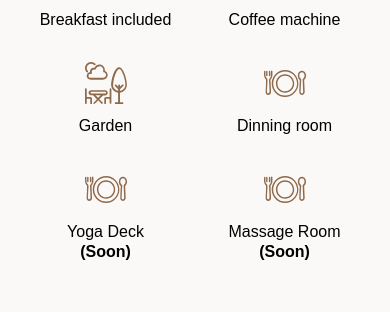
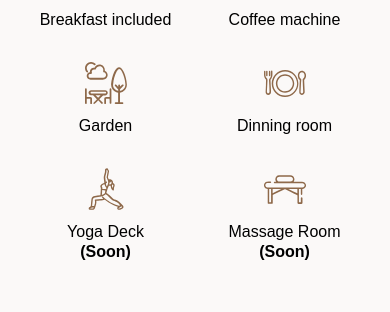
Before and after one commit to epsilonxaos/casaraco, a React (Vite) app: page /habitaciones in a window 390 px wide. Shown: the part 738-1050 px from the top of the page. Built offline with nearby package versions, Linux system fonts and the light colour scheme; a web font is replaced by a local one.

Commit message:
feat(Amenidades): :recycle: Agregando nuevas amendiades

```diff
--- a/src/components/Amenities.jsx
+++ b/src/components/Amenities.jsx
@@ -5,37 +5,37 @@ export const Amenities = () => {
 	const { t } = useTranslation();
 
 	return (
-		<ul className="flex flex-wrap lg:items-start lg:justify-center lg:gap-8 mb-8">
-			<li className="w-1/2 md:w-1/3 lg:w-auto lg:mb-0 mb-8">
+		<ul className="flex flex-wrap lg:items-start md:justify-center lg:gap-8 mb-8">
+			<li className="w-1/2 md:w-1/3 lg:w-1/5 xl:w-auto lg:mb-0 mb-8">
 				<img src="/img/icons/sala-juntas.svg" className="size-[42px] mb-3 object-contain block mx-auto" alt="Aire acondicionado" />
 				<Text className="text-black !leading-5">{t("amenidad.1")}</Text>
 			</li>
-			<li className="w-1/2 md:w-1/3 lg:w-auto lg:mb-0 mb-8">
+			<li className="w-1/2 md:w-1/3 lg:w-1/5 xl:w-auto lg:mb-0 mb-8">
 				<img src="/img/icons/aire-ac.svg" className="size-[42px] mb-3 object-contain block mx-auto" alt="Aire acondicionado" />
 				<Text className="text-black !leading-5">{t("amenidad.2")}</Text>
 			</li>
-			<li className="w-1/2 md:w-1/3 lg:w-auto lg:mb-0 mb-8">
+			<li className="w-1/2 md:w-1/3 lg:w-1/5 xl:w-auto lg:mb-0 mb-8">
 				<img src="/img/icons/desayuno.svg" className="size-[42px] mb-3 object-contain block mx-auto" alt="Aire acondicionado" />
 				<Text className="text-black !leading-5">{t("amenidad.3")}</Text>
 			</li>
-			<li className="w-1/2 md:w-1/3 lg:w-auto md:mb-0 mb-8">
+			<li className="w-1/2 md:w-1/3 lg:w-1/5 xl:w-auto lg:mb-0 mb-8">
 				<img src="/img/icons/maquina-cafe.svg" className="size-[42px] mb-3 object-contain block mx-auto" alt="Aire acondicionado" />
 				<Text className="text-black !leading-5">{t("amenidad.4")}</Text>
 			</li>
-			<li className="w-1/2 md:w-1/3 lg:w-auto md:mb-0 mb-8">
+			<li className="w-1/2 md:w-1/3 lg:w-1/5 xl:w-auto lg:mb-0 mb-8">
 				<img src="/img/icons/zona-jardin.svg" className="size-[42px] mb-3 object-contain block mx-auto" alt="Aire acondicionado" />
 				<Text className="text-black !leading-5">{t("amenidad.5")}</Text>
 			</li>
-			<li className="w-1/2 md:w-1/3 lg:w-auto md:mb-0">
+			<li className="w-1/2 md:w-1/3 lg:w-1/5 xl:w-auto lg:mb-0 mb-8">
 				<img src="/img/icons/comedor.svg" className="size-[42px] mb-3 object-contain block mx-auto" alt="Aire acondicionado" />
 				<Text className="text-black !leading-5">{t("amenidad.6")}</Text>
 			</li>
-			<li className="w-1/2 md:w-1/3 lg:w-auto md:mb-0">
-				<img src="/img/icons/comedor.svg" className="size-[42px] mb-3 object-contain block mx-auto" alt="Aire acondicionado" />
+			<li className="w-1/2 md:w-1/3 lg:w-1/5 xl:w-auto md:mb-0 mb-8">
+				<img src="/img/icons/yoga.svg" className="size-[42px] mb-3 object-contain block mx-auto" alt="Aire acondicionado" />
 				<Text className="text-black !leading-5">{t("amenidad.7")}</Text>
 			</li>
-			<li className="w-1/2 md:w-1/3 lg:w-auto md:mb-0">
-				<img src="/img/icons/comedor.svg" className="size-[42px] mb-3 object-contain block mx-auto" alt="Aire acondicionado" />
+			<li className="w-1/2 md:w-1/3 lg:w-1/5 xl:w-auto md:mb-0 mb-8">
+				<img src="/img/icons/masaje.svg" className="size-[42px] mb-3 object-contain block mx-auto" alt="Aire acondicionado" />
 				<Text className="text-black !leading-5">{t("amenidad.8")}</Text>
 			</li>
 		</ul>
```
Also changed, not shown: public/img/icons/masaje.svg (added), public/img/icons/yoga.svg (added).
